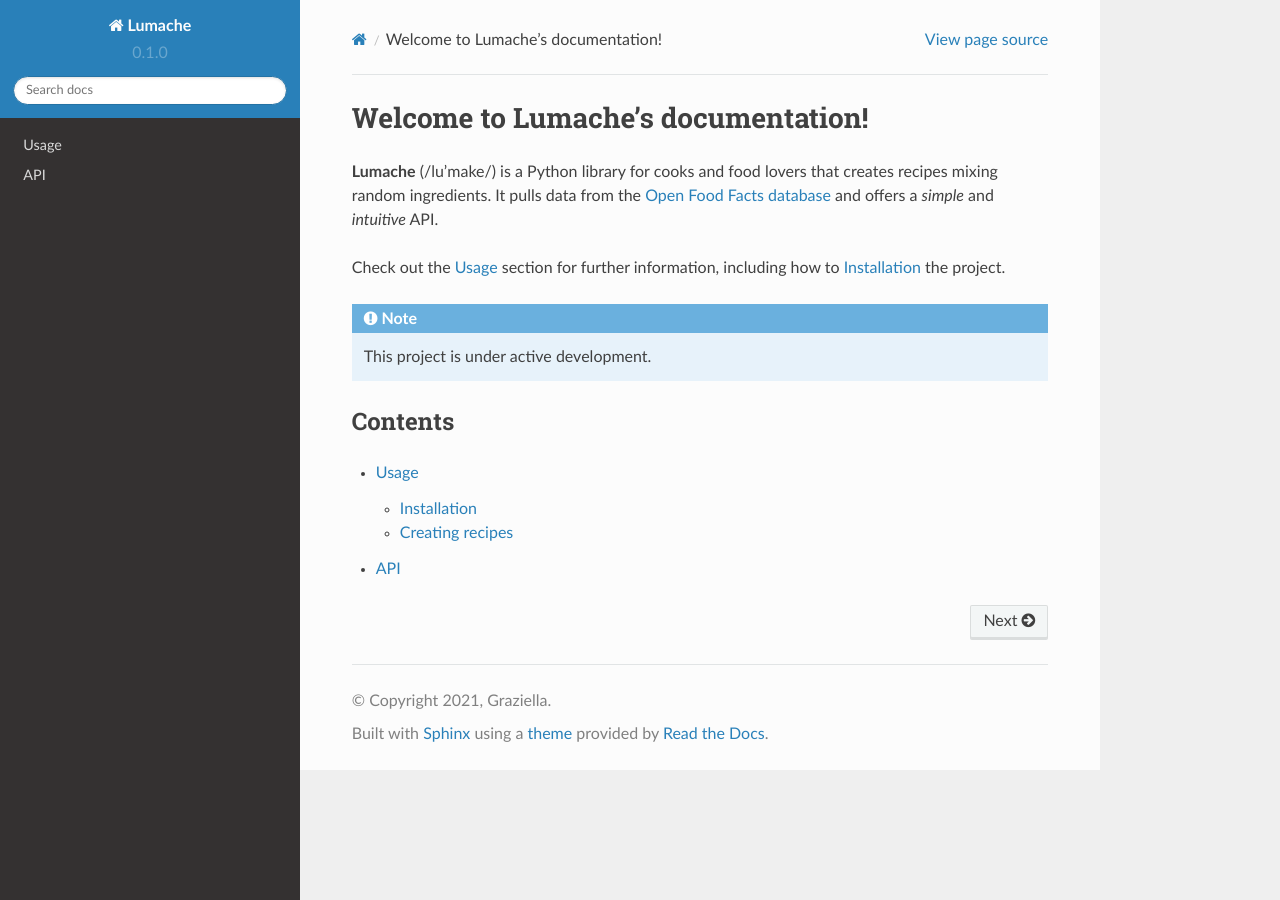
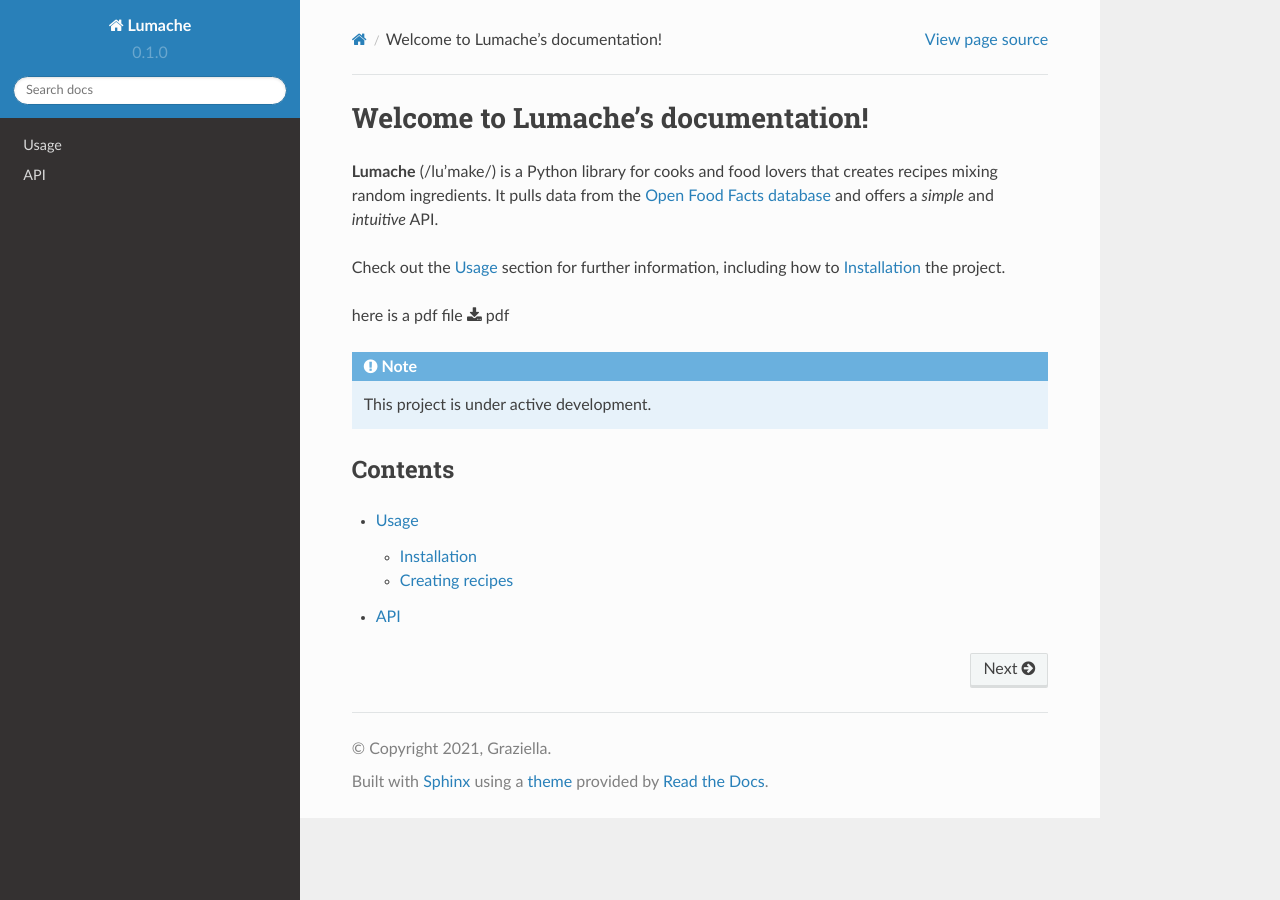
Before and after one commit to sadaf-malik/CppaDocuments, a Sphinx documentation site: the page built from docs/source/index.rst, in a window 1280 px wide. Built offline with Sphinx 7.4.7 and the Read the Docs theme 2.0.0, drawn with Linux system fonts in a browser that asks for light colours.

Commit message:
Update index.rst

```diff
--- a/docs/source/index.rst
+++ b/docs/source/index.rst
@@ -8,6 +8,9 @@
 
 Check out the :doc:`usage` section for further information, including
 how to :ref:`installation` the project.
+
+here is a pdf file :download:`pdf <doc/Market Commercial Code.docx>`
+
 
 .. note::
 
```
